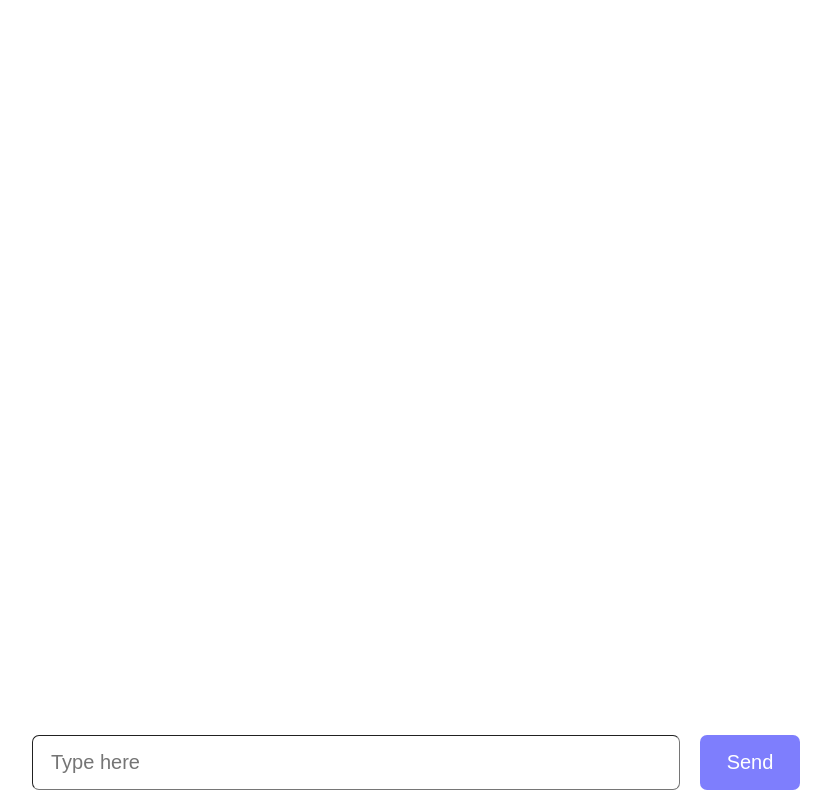
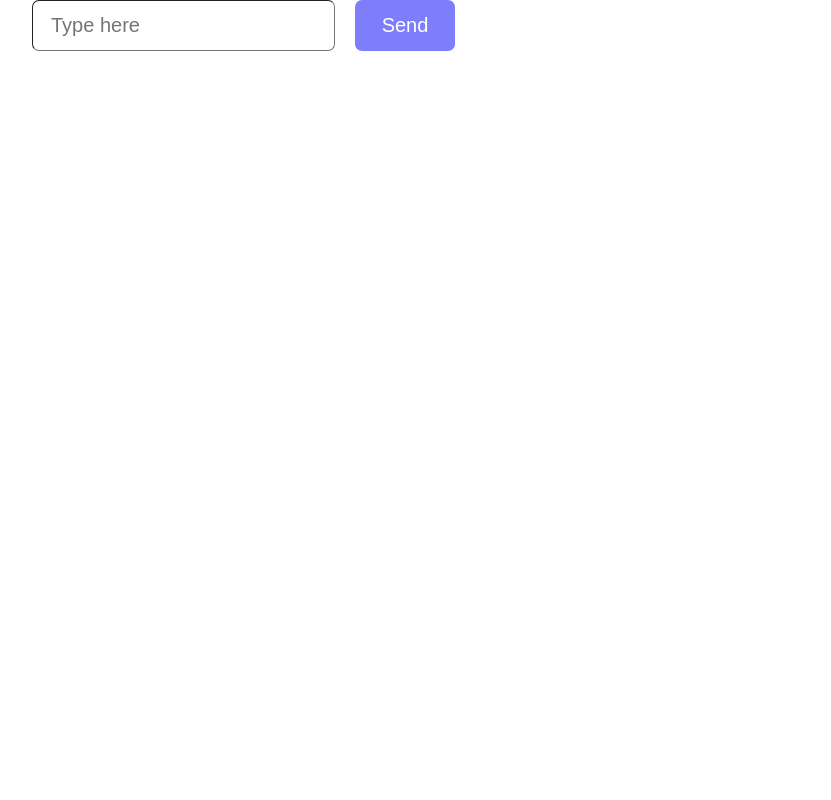
Before and after one commit to akashdpcali-cloud/MyBot, a React (Vite) app: page / in a window 1280 px wide. Shown: the whole page, without its empty margins (224-1055 px from the left). Built offline with nearby package versions, Linux system fonts and the light colour scheme.

Commit message:
Add position properties to layout styles

```diff
--- a/src/App.css
+++ b/src/App.css
@@ -6,9 +6,11 @@
   margin-right: auto;
   row-gap: 20px;
   height: 100vh;
+  position: relative;
 }
 
 .inputDiv{
+  position: fixed;
   display: grid;
   grid-template-columns: 1fr 100px;
   column-gap: 20px;
```
